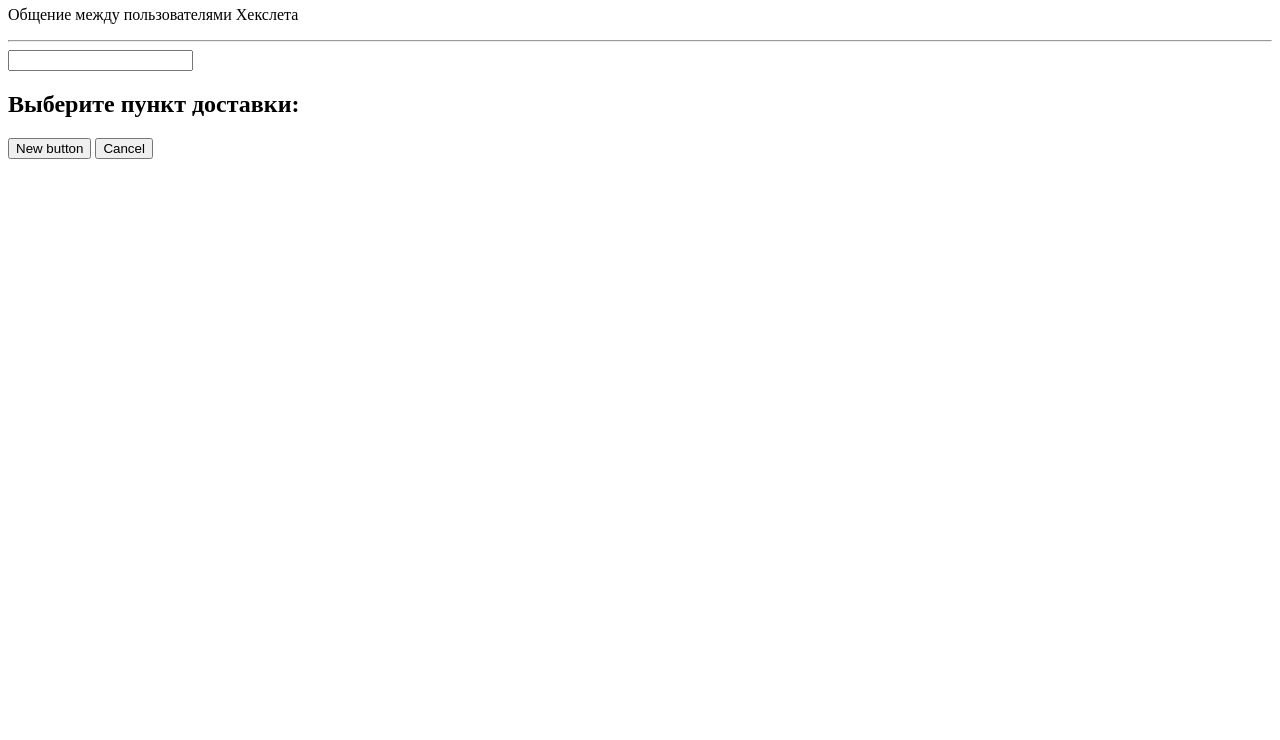
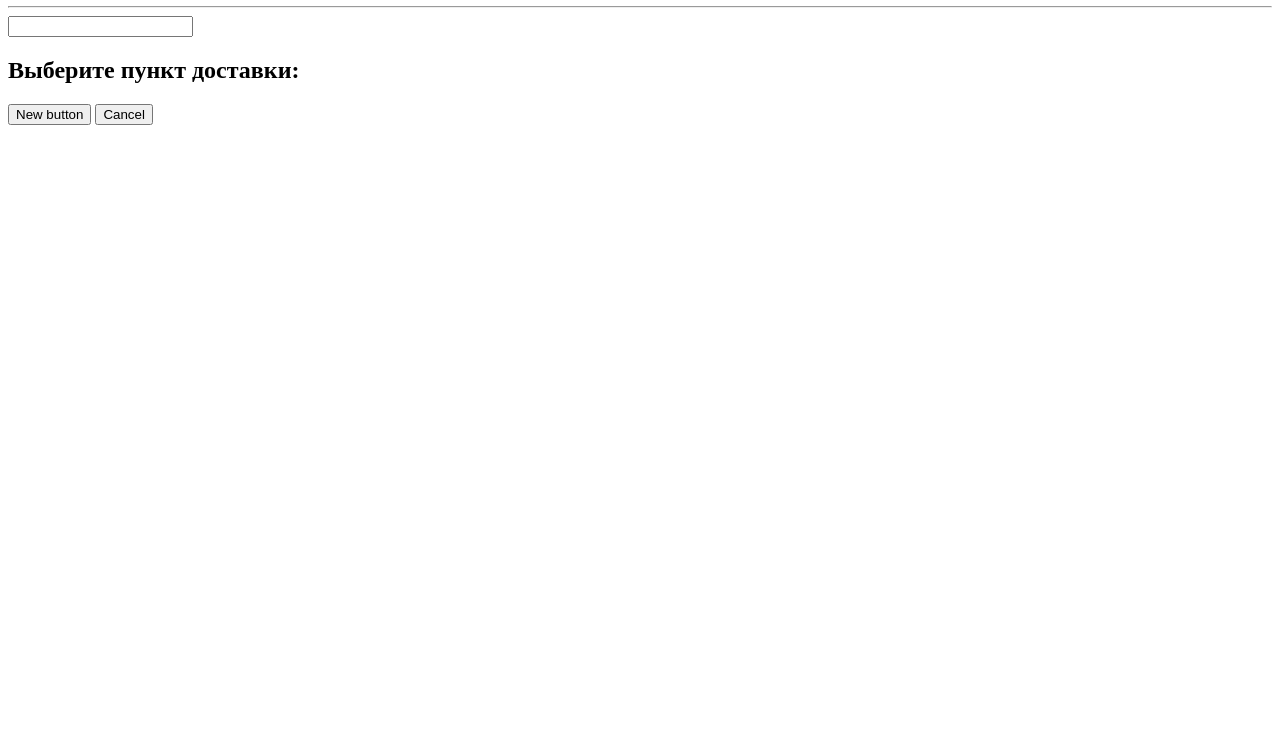
Before and after one commit to Sqwizze/skillbox, a plain HTML site: page index.html in a window 1280 px wide. Shown: the part 60-800 px from the top of the page. Drawn offline with Linux system fonts and the light colour scheme.

Commit message:
delete <P>

```diff
--- a/index.html
+++ b/index.html
@@ -1,7 +1,7 @@
 <html>
   <body>
     <h1>Популярное</h1>
-    <p>Общение между пользователями Хекслета</p>
+
     <hr>
     <input>
     <div class='hexlet-community'>
```
